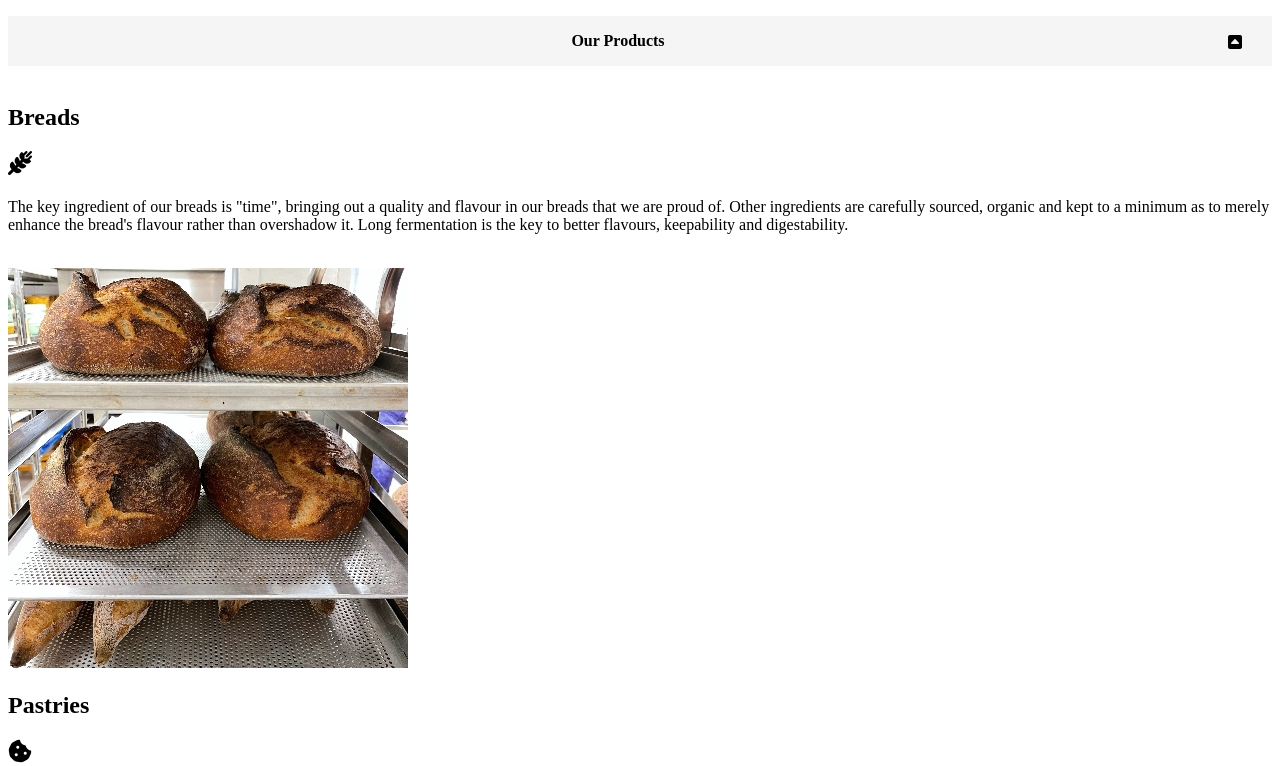
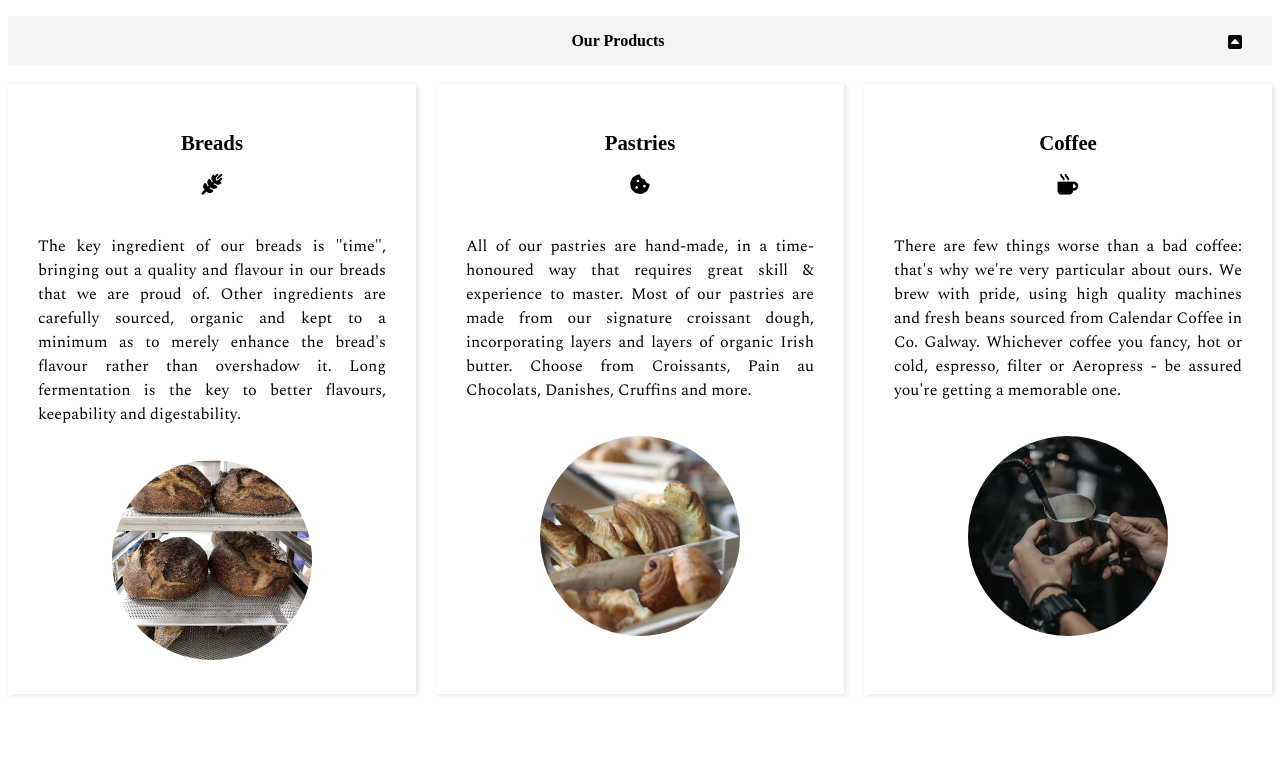
Before and after one commit to TomH-22/Milestone-Project-1, a plain HTML site: page index.html in a window 1280 px wide. Shown: the part 719-1485 px from the top of the page. After the commit the page ends 1439 px from the top, so only its background shows below. Drawn offline with nearby package versions, Linux system fonts and the light colour scheme; a web font is replaced by a local one.

Commit message:
Added styling to section and main card containers

```diff
--- a/css/style.css
+++ b/css/style.css
@@ -128,3 +128,54 @@
     margin-right: 30px;
     float: right;
 }
+
+/* 3 Col Section Wrapper containing the different "Cards" */
+
+.sectionwrapper-a {
+    display: grid;
+    grid-template-columns: 1fr 1fr 1fr;
+    grid-gap: 20px;
+    width: auto;
+    max-width: 1280px;
+    text-align: center;
+    background-color: white;
+    margin-right: auto;
+    margin-left: auto;
+  }
+
+/* Card Styling */
+
+.maincard {
+    align-items: center;
+    justify-content: center;
+    padding: 30px;
+    box-shadow: 2px 1px 5px rgb(225,225,225);
+    width: auto;
+    background-color: white;
+  }
+
+.maincard h2 {
+    font-family: Doppio One;
+    text-align: center;
+    font-size: 1.3rem;
+  }
+
+.maincard p {
+    font-family: Spectral;
+    text-align: justify;
+    padding-top: 20px;
+  }
+
+.pcardtextcentered {
+  text-align: center !important;
+  padding-top: 5px !important;
+}
+
+.maincard img {
+    width: 200px;
+    max-width: 100%;
+    filter: grayscale(35%);
+    opacity: 1;
+    border-radius: 50%;
+
+  }
```
